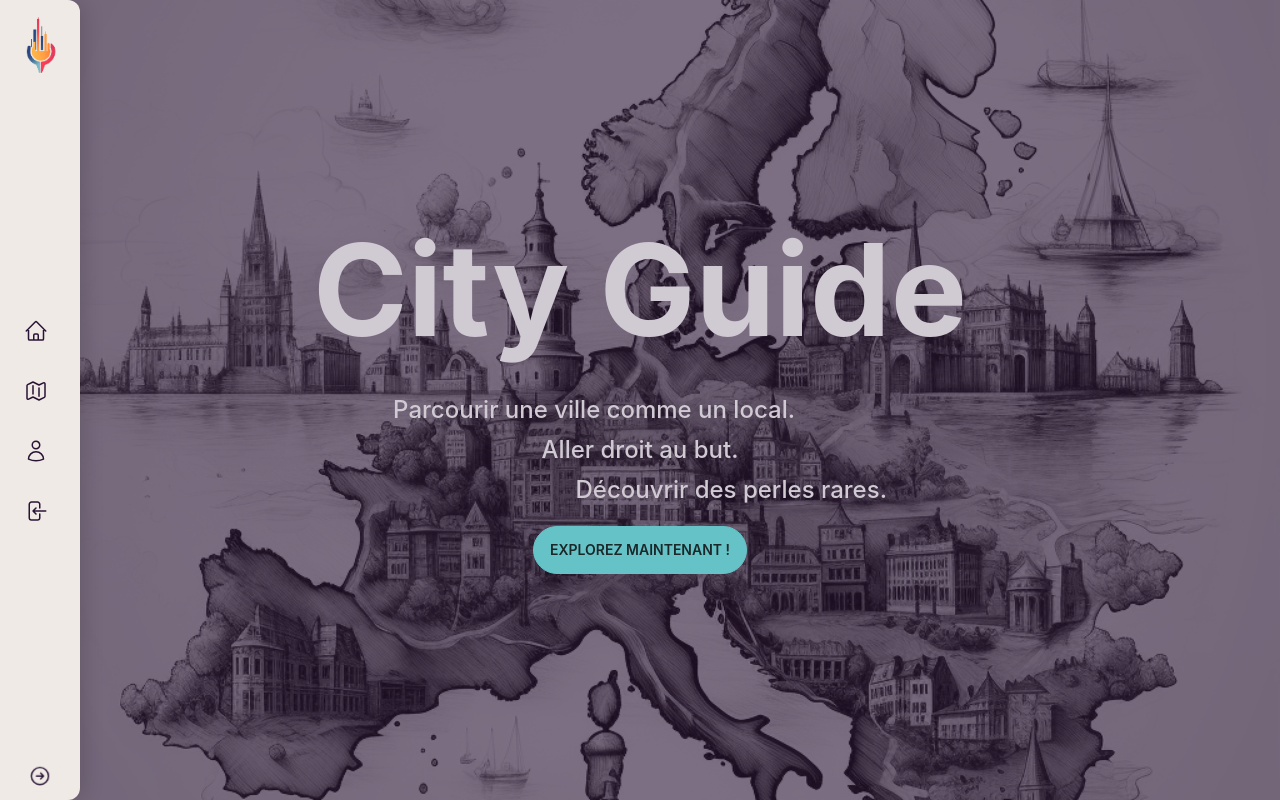
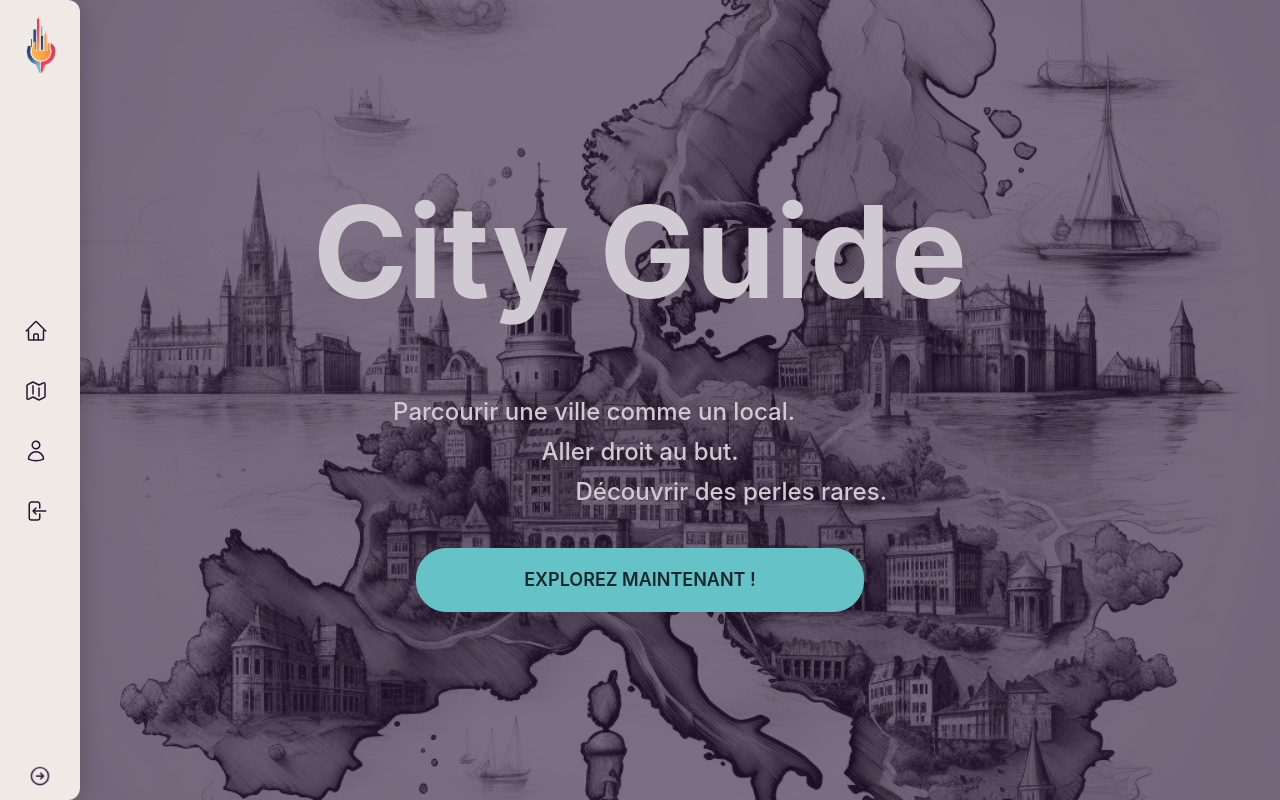
Before and after one commit to WildCodeSchool/2023-03-wns-keller-groupe3, a React (Create React App) app in the folder client/: page / in a window 1280 px wide. Built offline with nearby package versions, Linux system fonts and the light colour scheme.

Commit message:
Improvement on Home Page

```diff
--- a/client/src/App.tsx
+++ b/client/src/App.tsx
@@ -1,10 +1,10 @@
 import { BrowserRouter as Router, Route, Routes } from "react-router-dom";
 import MapSelected from "./components/MapSelected";
-import Home from "./Pages/Home";
-import City from "./Pages/City";
 import "./App.css";
 import Nav from "./components/Nav";
-import User from "./Pages/User";
+import City from "./pages/City";
+import Home from "./pages/Home";
+import User from "./pages/User";
 
 function App() {
   return (
--- a/client/src/Pages/Home.tsx
+++ b/client/src/pages/Home.tsx
@@ -10,11 +10,11 @@ function Home() {
         <div className="hero-overlay bg-opacity-60"></div>
         <div className="hero-content text-center text-neutral-content">
           <div className="max-w-2-xl">
-            <h1 className="mb-10 text-9xl font-bold outline-black">City Guide</h1>
+            <h1 className="mb-20 text-9xl font-bold outline-black">City Guide</h1>
             <p className="mb-2 text-2xl font-medium text-left ml-20">Parcourir une ville comme un local.</p>
             <p className="mb-2 text-2xl font-medium">Aller droit au but.</p>
-            <p className="mb-5 text-2xl font-medium text-right mr-20">Découvrir des perles rares.</p>
-            <Link to='/city'><button className="btn btn-primary">Explorez maintenant !</button></Link>
+            <p className="mb-10 text-2xl font-medium text-right mr-20">Découvrir des perles rares.</p>
+            <Link to='/city'><button className="btn btn-lg btn-block max-w-md btn-primary">Explorez maintenant !</button></Link>
           </div>
         </div>
       </div>
```
Also changed, not shown: client/src/pages/City.tsx (renamed from client/src/Pages/City.tsx), client/src/pages/User.tsx (renamed from client/src/Pages/User.tsx).
